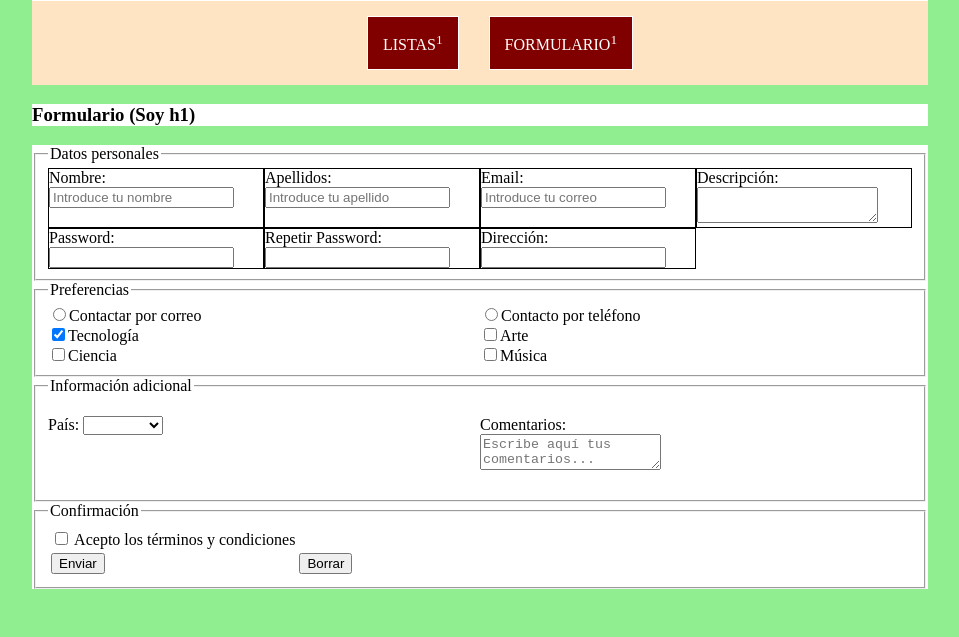
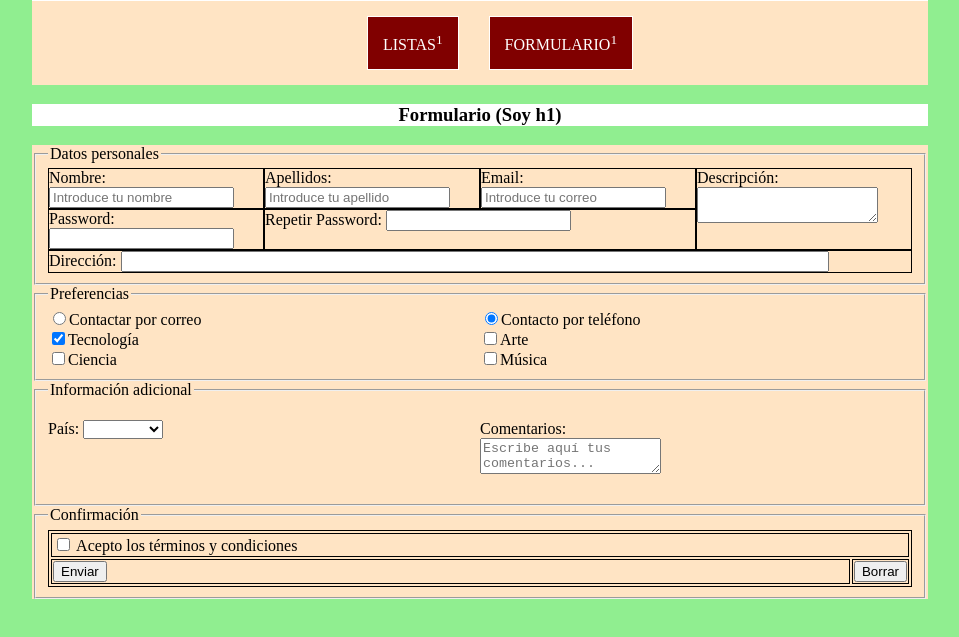
Before and after one commit to LightBusterX/LM2024E1, a plain HTML site: page html/formulario.html in a window 1280 px wide. Shown: the part 387-1024 px from the top of the page, without its empty margins (160-1119 px from the left). Drawn offline with Linux system fonts and the light colour scheme; a web font is replaced by a local one.

Commit message:
Ajustes corregidos:  - Incluida fuente necesaria en formulario.html  - Utilizada fuente correctamente.  - Corregido teléfono checked  - Posicionamiento correcto mediante grid de Datos Personales  - Posicionamiento correcto del h1 de titulo del formulario  - Añadidos bordes a la tabla inferior de Confirmación  - Corregidos tamaños de los elementos de la tabla de Confirmación.

```diff
--- a/css/formulario.css
+++ b/css/formulario.css
@@ -1,3 +1,8 @@
+@font-face {
+    font-family: pablo;
+    src: url(../fuentes/Yuji_Mai/YujiMai-Regular.ttf);
+}
+
 body {
     width: 70%;
     margin-left: auto;
@@ -14,7 +19,15 @@ section section {
 }
 
 form {
-    background-color: white;
+    background-color: bisque;
+}
+
+h1 {
+    text-align: center;
+}
+
+#direccion {
+    width: 700px;
 }
 
 #datos {
@@ -25,6 +38,25 @@ form {
 
 #datos span {
     border: 1px solid black;
+}
+
+#datos span:last-child {
+    grid-column: 1 / span 4;
+}
+
+#datos span:has(#descripcion)
+{
+    grid-column: 4;
+    grid-row: 1 / span 2;
+}
+
+#datos span:has(#password2)
+{
+    grid-column: 2 / span 2;
+}
+
+#datos span:last-child::before {
+    grid-column: 2 / span 2;
 }
 
 #adicional p{
@@ -40,3 +72,16 @@ form {
 #preferencias label {
     width: 50%;
 }
+
+form > fieldset:last-child table {
+    border: 1px solid black;
+    width: 100%;
+}
+
+form > fieldset:last-child table td {
+    border: 1px solid black;
+}
+
+form > fieldset:last-child table td:last-child {
+    width: 50px;
+}
--- a/html/formulario.html
+++ b/html/formulario.html
@@ -63,7 +63,7 @@
 				</span>
 				<span>
 					<label for="direccion">Dirección:</label>
-				<input type="text" id="direccion" name="direccion" maxlength="100">
+					<input type="text" id="direccion" name="direccion" maxlength="100">
 				</span>
 			</fieldset>
 
@@ -74,7 +74,7 @@
 					<input type="radio" id="contac_correo" name="contacto">Contactar por correo
 				</label>
 				<label>
-					<input type="radio" id="contac_telefono" name="contacto">Contacto por teléfono
+					<input type="radio" checked id="contac_telefono" name="contacto">Contacto por teléfono
 				</label>
 				<label>
 					<input type="checkbox" checked name="tecnologia">Tecnología
@@ -114,7 +114,7 @@
 				<legend>Confirmación</legend>
 				<table>
 					<tr>
-						<td>
+						<td colspan="2">
 							<input type="checkbox" required> Acepto los términos y condiciones
 						</td>
 					</tr>
```
